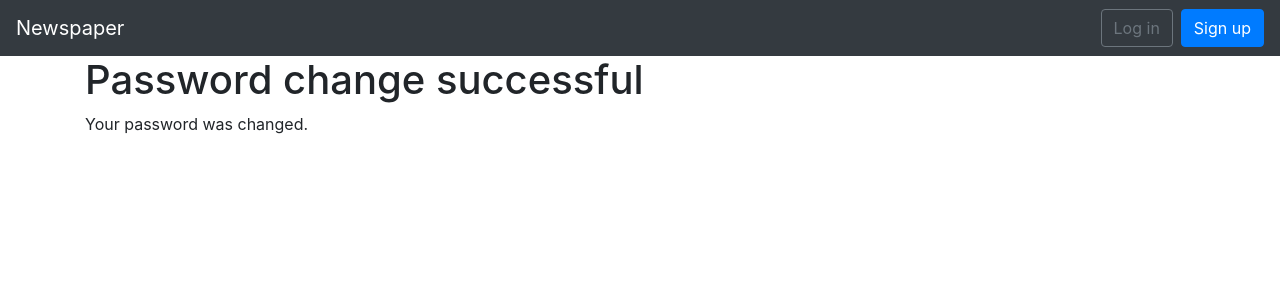
After one commit to arti17/newspaper, a Django app: template templates/registration/password_change_done.html in a window 1280 px wide. The commit adds this page. Shown: the top 300 px of the page. Run offline with Django 3.2, Linux system fonts and the light colour scheme; the template is opened without the code that fills it, so the values that code supplies are empty; some libraries are stand-ins or nearby versions.

Commit message:
Добавлен шаблон измения пароля.

```diff
--- a/templates/registration/login.html
+++ b/templates/registration/login.html
@@ -1,4 +1,5 @@
 {% extends 'base.html' %}
+{% load crispy_forms_tags %}
 
 {% block title %}Login{% endblock %}
 
@@ -6,7 +7,7 @@
     <h2>Login</h2>
     <form method="post">
         {% csrf_token %}
-        {{ form.as_p }}
-        <button type="submit" class="btn btn-success ml-2">Login</button>
+        {{ form|crispy }}
+        <button type="submit" class="btn btn-success ml-2 mt-2">Login</button>
     </form>
 {% endblock %}
--- /dev/null
+++ b/templates/registration/password_change_done.html
@@ -0,0 +1,8 @@
+{% extends 'base.html' %}
+
+{% block title %}Password Change Successful{% endblock %}
+
+{% block content %}
+    <h1>Password change successful</h1>
+    <p>Your password was changed.</p>
+{% endblock content %}
--- a/templates/registration/signup.html
+++ b/templates/registration/signup.html
@@ -1,4 +1,5 @@
 {% extends 'base.html' %}
+{% load crispy_forms_tags %}
 
 {% block title %}Sign Up{% endblock %}
 
@@ -6,7 +7,7 @@
     <h2>Sign up</h2>
     <form method="post">
         {% csrf_token %}
-        {{ form.as_p }}
+        {{ form|crispy }}
         <button type="submit" class="btn btn-success ml-2">Login</button>
     </form>
 {% endblock %}
```
Also changed, not shown: templates/registration/password_change_form.html (added, +13 -0 lines).
